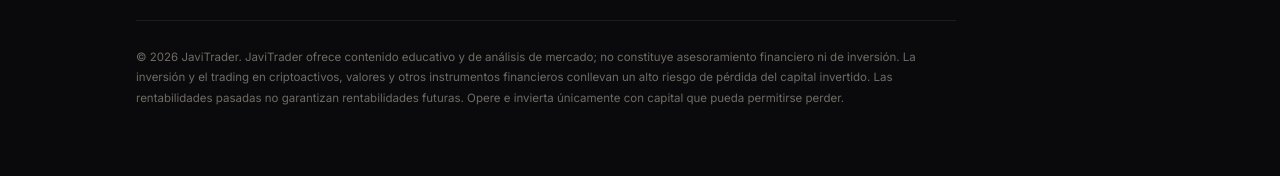
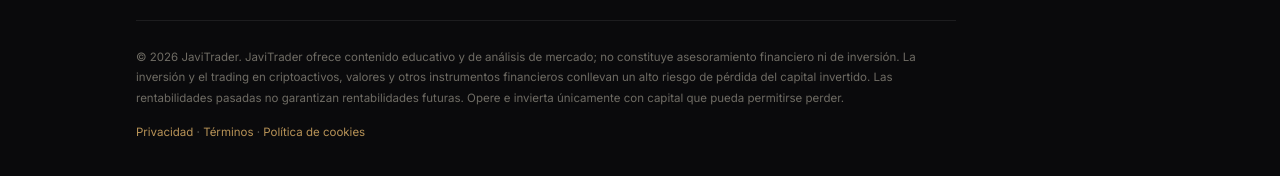
Before and after one commit to comerciante220600-ui/javitrader-hub, a plain HTML site: page index.html in a window 1280 px wide. Shown: the part 4729-4905 px from the top of the page. Drawn offline with Linux system fonts and the light colour scheme.

Commit message:
Sync: enlaces legales en footer

```diff
--- a/index.html
+++ b/index.html
@@ -390,6 +390,11 @@
       </div>
     </div>
     <p class="disclaimer">© 2026 JaviTrader. JaviTrader ofrece contenido educativo y de análisis de mercado; no constituye asesoramiento financiero ni de inversión. La inversión y el trading en criptoactivos, valores y otros instrumentos financieros conllevan un alto riesgo de pérdida del capital invertido. Las rentabilidades pasadas no garantizan rentabilidades futuras. Opere e invierta únicamente con capital que pueda permitirse perder.</p>
+    <p style="font-size:11.5px; color:var(--txt-mute); margin-top:14px;">
+      <a href="/privacidad.html" style="color:var(--gold);">Privacidad</a> ·
+      <a href="/terminos.html" style="color:var(--gold);">Términos</a> ·
+      <a href="/cookies.html" style="color:var(--gold);">Política de cookies</a>
+    </p>
   </div>
 </footer>
 
```
